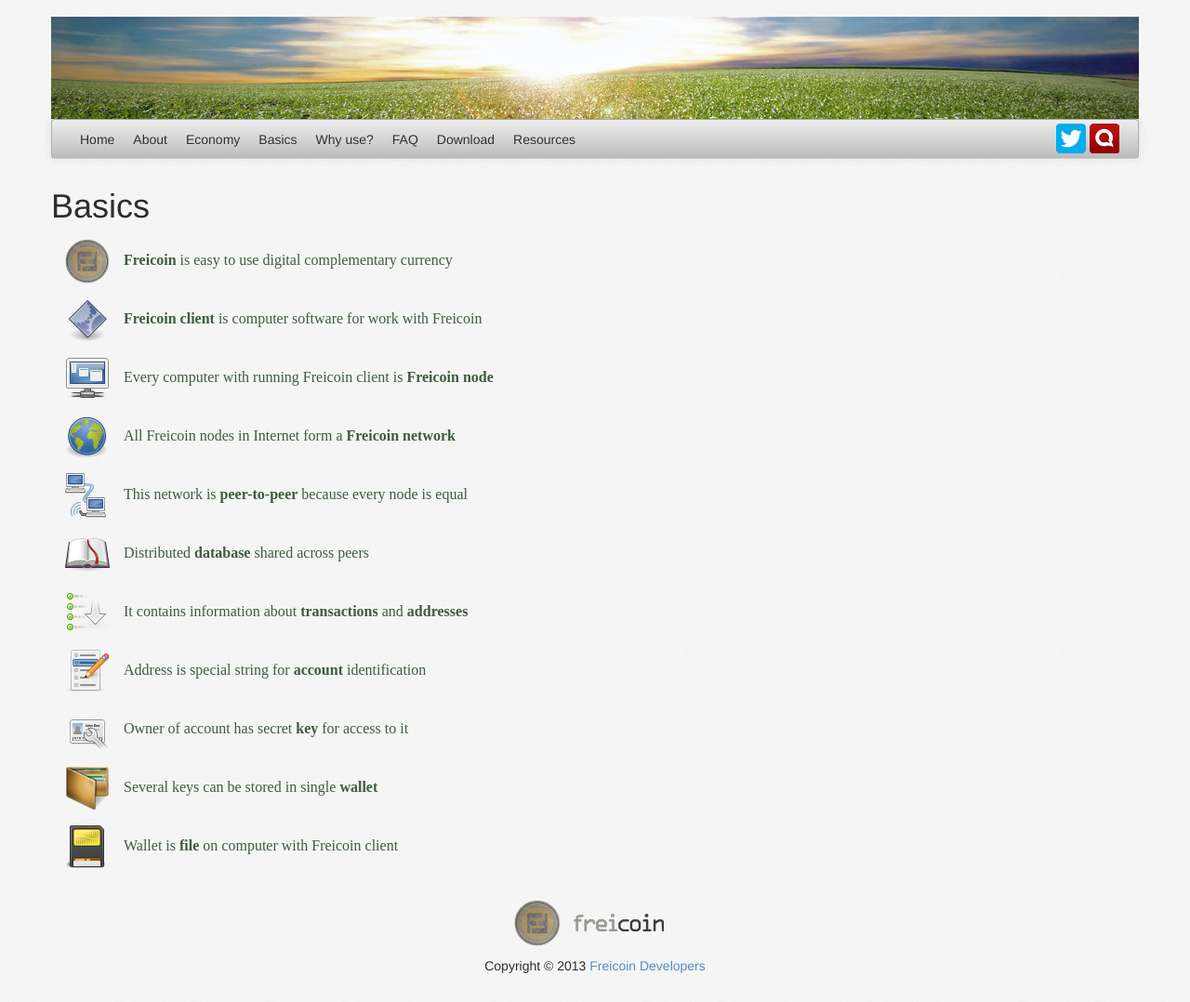
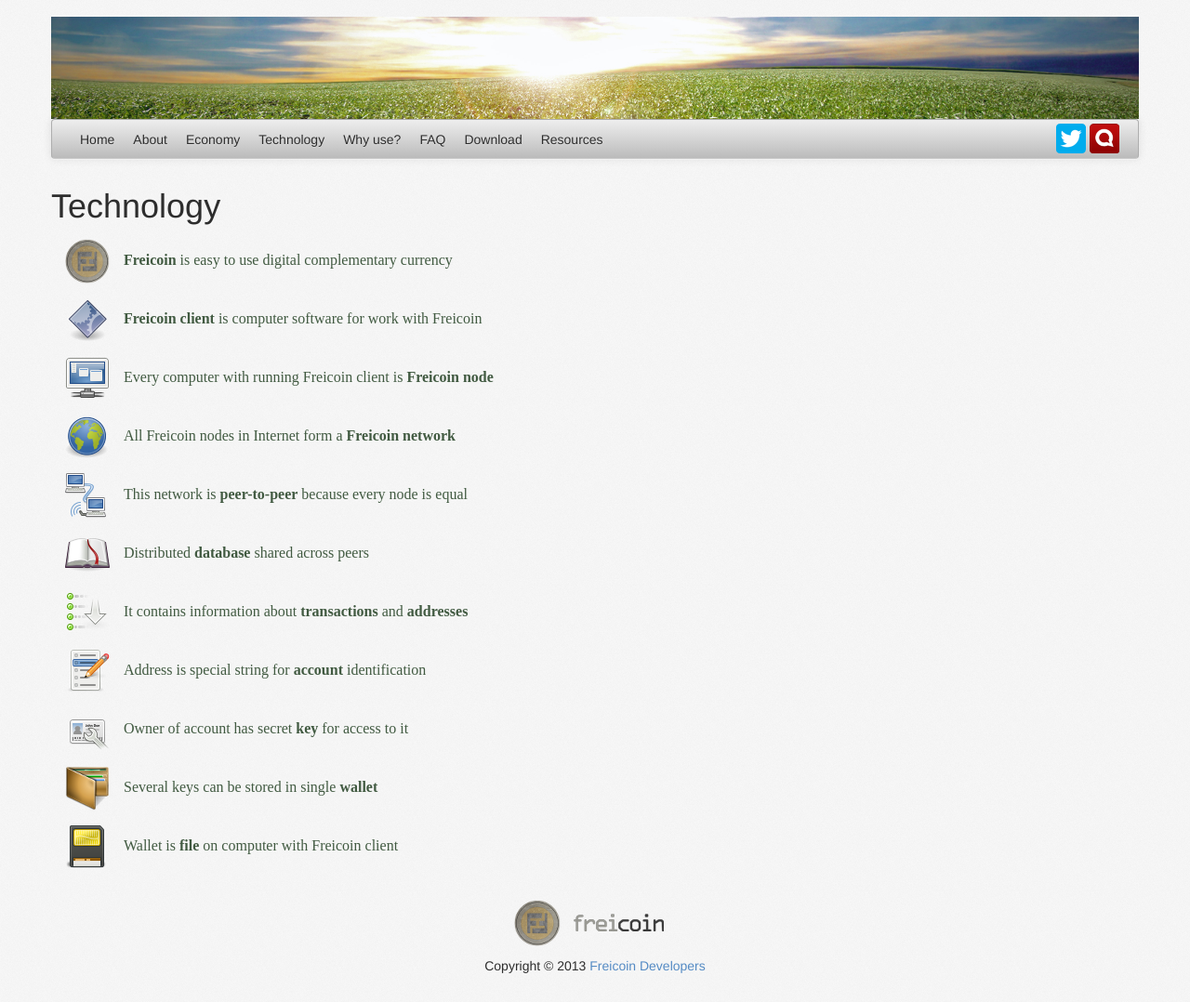
Before and after one commit to freicoin/freico.in, a Jekyll site: the page built from technology/index.md, in a window 1280 px wide. Shown: the whole page at 93% size. Built offline with Jekyll 4.4.1, drawn with Linux system fonts in a browser that asks for light colours; nearby versions of some CDN libraries; some web fonts are replaced; comment, search, counter and statistics services are not loaded.

Commit message:
Rename 'Basics' -> 'Technology'

```diff
--- a/_config.yml
+++ b/_config.yml
@@ -33,8 +33,8 @@
             title: Economy
             url: /economy/index.html
         -
-            title: Basics
-            url: /basics/index.html
+            title: Technology
+            url: /technology/index.html
         -
             title: Why use?
             url: /why/index.html
--- a/basics/index.md
+++ b/technology/index.md
@@ -1,11 +1,11 @@
 ---
 layout: default
 groups: ['primary']
-menu: Basics
-title: Basics
+menu: Technology
+title: Technology
 ---
 
-<h1>Basics</h1>
+<h1>Technology</h1>
 
 <div>
 	<ul class="big_icons">
```
